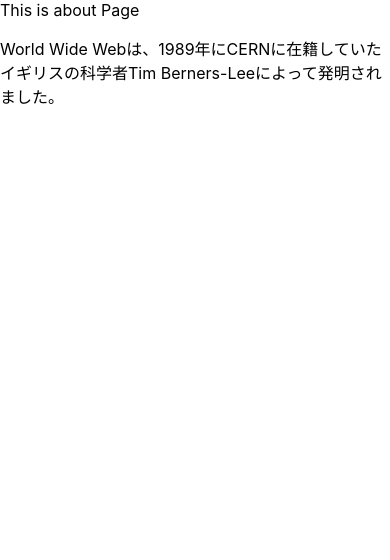
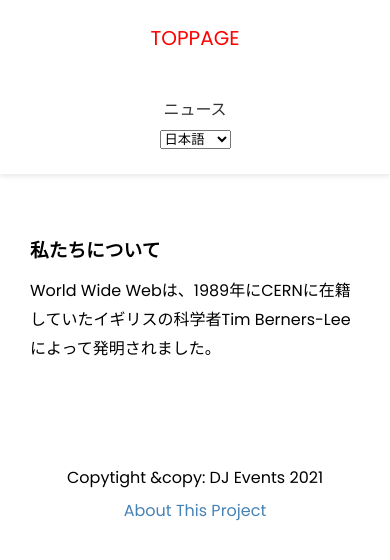
Before and after one commit to IoT-Arduino/nextjs-strapi-i18n-frontend, a Next.js app: page /about in a window 390 px wide. Shown: the top 560 px of the page. Built offline with nearby package versions, Linux system fonts and the light colour scheme.

Commit message:
Add Navigation Menu with i18n close #2

```diff
--- /dev/null
+++ b/components/Footer.js
@@ -0,0 +1,13 @@
+import Link from "next/link";
+import styles from "@/styles/Footer.module.css";
+
+export default function Footer() {
+  return (
+    <footer className={styles.footer}>
+      <p>Copytight &copy: DJ Events 2021</p>
+      <p>
+        <Link href="/about">About This Project</Link>
+      </p>
+    </footer>
+  );
+}
--- /dev/null
+++ b/components/Header.js
@@ -0,0 +1,74 @@
+import en from "../locales/en";
+import jp from "../locales/jp";
+import cn from "../locales/cn";
+
+import Link from "next/link";
+import { useRouter } from "next/router";
+import styles from "@/styles/Header.module.css";
+
+export default function Header({ content }) {
+  const router = useRouter();
+  const { locale } = router;
+
+  let t;
+
+  if (locale === "en-US") {
+    t = en;
+  } else if (locale === "zh-CN") {
+    t = cn;
+  } else {
+    t = jp;
+  }
+
+
+  const changeLanguage = (e) => {
+    const locale = e.target.value;
+
+    if (!content) {
+      router.push(`${router.asPath}`, `${router.asPath}`, { locale });
+    } else {
+      const targetId = undefined;
+      const fileterdData = content.localizations.filter((item) => {
+        return item.locale !== "en"
+          ? item.locale === locale
+          : locale === "en-US";
+      });
+      targetId = fileterdData[0].id;
+
+      if (locale === "en-US") {
+        router.push(`/${targetId}`, `/${targetId}`, { locale });
+      } else if (locale === "zh-CN") {
+        router.push(`/${targetId}`, `/${targetId}`, { locale });
+      } else {
+        router.push(`/${targetId}`, `/${targetId}`, { locale });
+      }
+    }
+  };
+
+  return (
+    <header className={styles.header}>
+      <div className={styles.logo}>
+        <Link href="/">
+          <a>TopPage</a>
+        </Link>
+      </div>
+
+      <nav>
+        <ul>
+          <li>
+            <Link href="/">
+              <a>{t.news}</a>
+            </Link>
+          </li>
+          <li>
+            <select onChange={changeLanguage} defaultValue={locale}>
+              <option value="en-US">English</option>
+              <option value="ja-JP">日本語</option>
+              <option value="zh-CN">Chinese</option>
+            </select>
+          </li>
+        </ul>
+      </nav>
+    </header>
+  );
+}
--- /dev/null
+++ b/components/Layout.js
@@ -0,0 +1,22 @@
+import Head from "next/head";
+import { useRouter } from "next/router";
+import Header from "./Header";
+import Footer from "./Footer";
+import styles from "@/styles/Layout.module.css";
+
+export default function Layout({ title, keywords, description,content, children }) {
+    const router = useRouter();
+
+  return (
+    <div>
+      <Head>
+        <title>{title}</title>
+        <meta name="desctiption" content={description} />
+        <meta name="keywords" content={keywords} />
+      </Head>
+      <Header content={content}/>
+      <div className={styles.container}>{children}</div>
+      <Footer />
+    </div>
+  );
+}
--- /dev/null
+++ b/config/index.js
@@ -0,0 +1 @@
+export const PER_PAGE = 2;
--- a/pages/about.js
+++ b/pages/about.js
@@ -2,6 +2,8 @@
 import jp from "../locales/jp";
 import cn from "../locales/cn";
 import { useRouter } from "next/router";
+
+import Layout from "@/components/Layout.js";
 
 export default function About() {
   const router = useRouter();
@@ -18,9 +20,9 @@
   }
 
   return (
-    <div>
-      This is about Page
+    <Layout title={t.about}>
+      <h3>{t.about}</h3>
       <p>{t.description}</p>
-    </div>
+    </Layout>
   );
 }
--- /dev/null
+++ b/styles/Footer.module.css
@@ -0,0 +1,8 @@
+.footer {
+  margin: 100px 0 40px;
+  text-align: center;
+}
+
+.footer p {
+  margin: 5px 0;
+}
--- /dev/null
+++ b/styles/Header.module.css
@@ -0,0 +1,56 @@
+.header {
+  display: flex;
+  justify-content: space-between;
+  align-items: center;
+  background: #fff;
+  color: #333;
+  height: 60px;
+  padding: 0 30px;
+  box-shadow: 0 2px 5px rgba(0, 0, 0, 0.1);
+}
+
+.header a {
+  color: #333;
+  margin-right: 20px;
+}
+
+.header a:hover {
+  color: #000;
+}
+.header ul {
+  display: flex;
+  align-items: center;
+  justify-content: center;
+  list-style: none;
+}
+
+.logo {
+  color: red;
+  font-size: 20px;
+  text-transform: uppercase;
+}
+
+.logo a {
+  color: red;
+}
+
+@media (max-width: 768px) {
+  .header {
+    flex-direction: column;
+    height: auto;
+  }
+
+  .header ul {
+    margin: 20px 0;
+    flex-direction: column;
+    text-align: center;
+  }
+
+  .header a {
+    margin-right: 0;
+  }
+
+  .logo {
+    margin: 20px 0;
+  }
+}
--- /dev/null
+++ b/styles/Layout.module.css
@@ -0,0 +1,5 @@
+.container {
+  margin: 60px auto;
+  max-width: 960px;
+  padding: 0 30px;
+}
--- a/styles/globals.css
+++ b/styles/globals.css
@@ -1,16 +1,66 @@
+@import url('https://fonts.googleapis.com/css2?family=Poppins:wght@300;400;500;600;700&display=swap');
+
+* {
+  box-sizing: border-box;
+  margin: 0;
+  padding: 0;
+}
+
 html,
 body {
-  padding: 0;
-  margin: 0;
-  font-family: -apple-system, BlinkMacSystemFont, Segoe UI, Roboto, Oxygen,
-    Ubuntu, Cantarell, Fira Sans, Droid Sans, Helvetica Neue, sans-serif;
+  font-family: 'Poppins', sans-serif;
+  line-height: 1.8;
 }
 
 a {
-  color: inherit;
   text-decoration: none;
+  color: steelblue;
 }
 
-* {
-  box-sizing: border-box;
+p {
+  margin: 10px 0;
 }
+
+h1 {
+  margin-bottom: 20px;
+}
+
+.btn {
+  display: inline-block;
+  background: red;
+  color: #fff;
+  padding: 10px 20px;
+  cursor: pointer;
+  border: 0;
+  border-radius: 5px;
+}
+
+.btn:hover {
+  opacity: 0.9;
+}
+
+.btn-secondary {
+  font: inherit;
+  font-size: 13px;
+  background: #000;
+  color: #fff !important;
+  border: 0;
+  border-radius: 5px;
+  padding: 5px 15px;
+  margin: 0 20px;
+  cursor: pointer;
+}
+
+.btn-secondary:hover {
+  opacity: 0.8;
+}
+
+.btn-icon {
+  display: flex;
+  align-items: center;
+  justify-content: center;
+}
+
+.btn-icon svg {
+  margin-right: 5px;
+}
```
Also changed, not shown: jsconfig.json (added, +16 -0 lines), pages/[id].jsx (+5 -8 lines), pages/index.js (+8 -22 lines).
